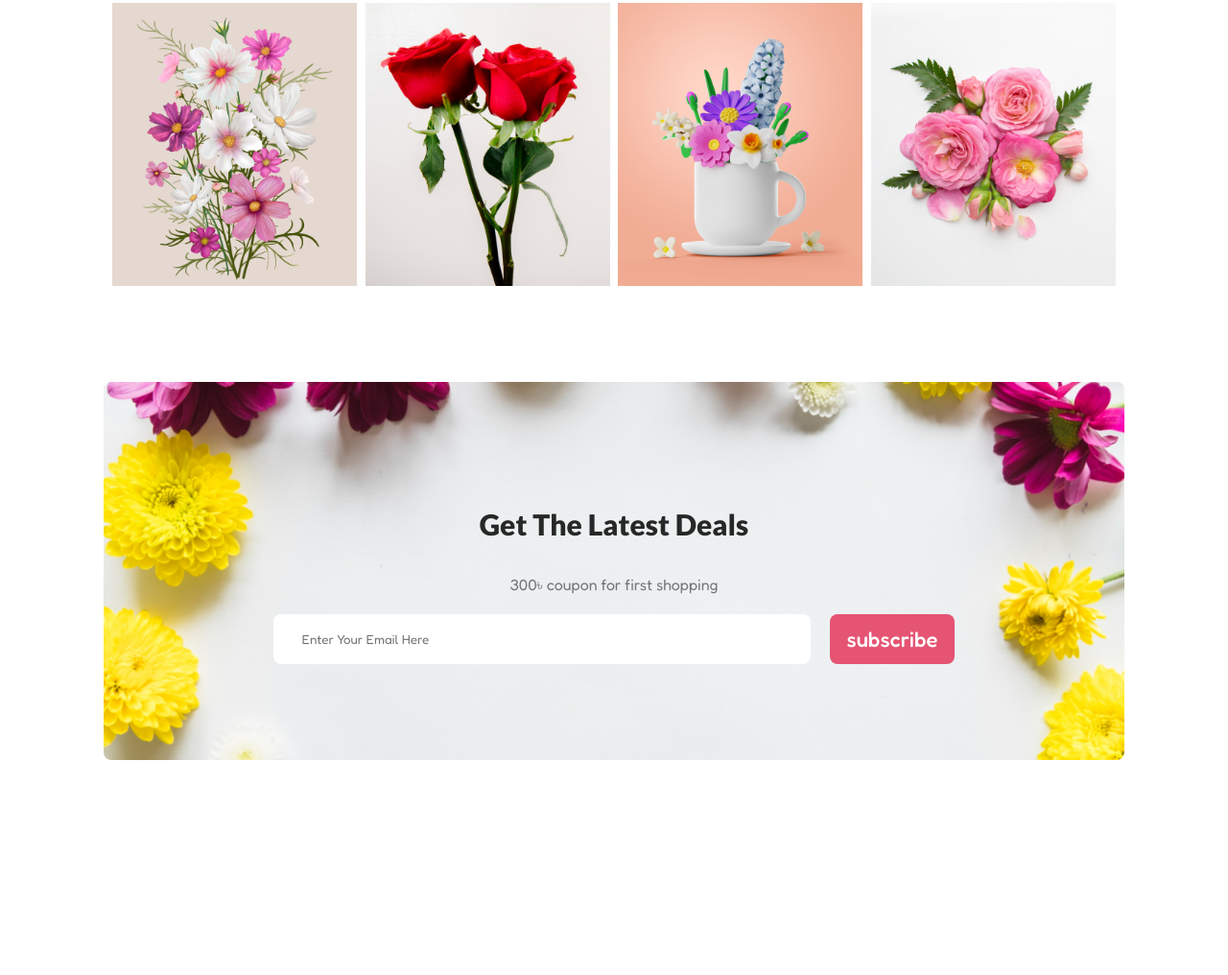
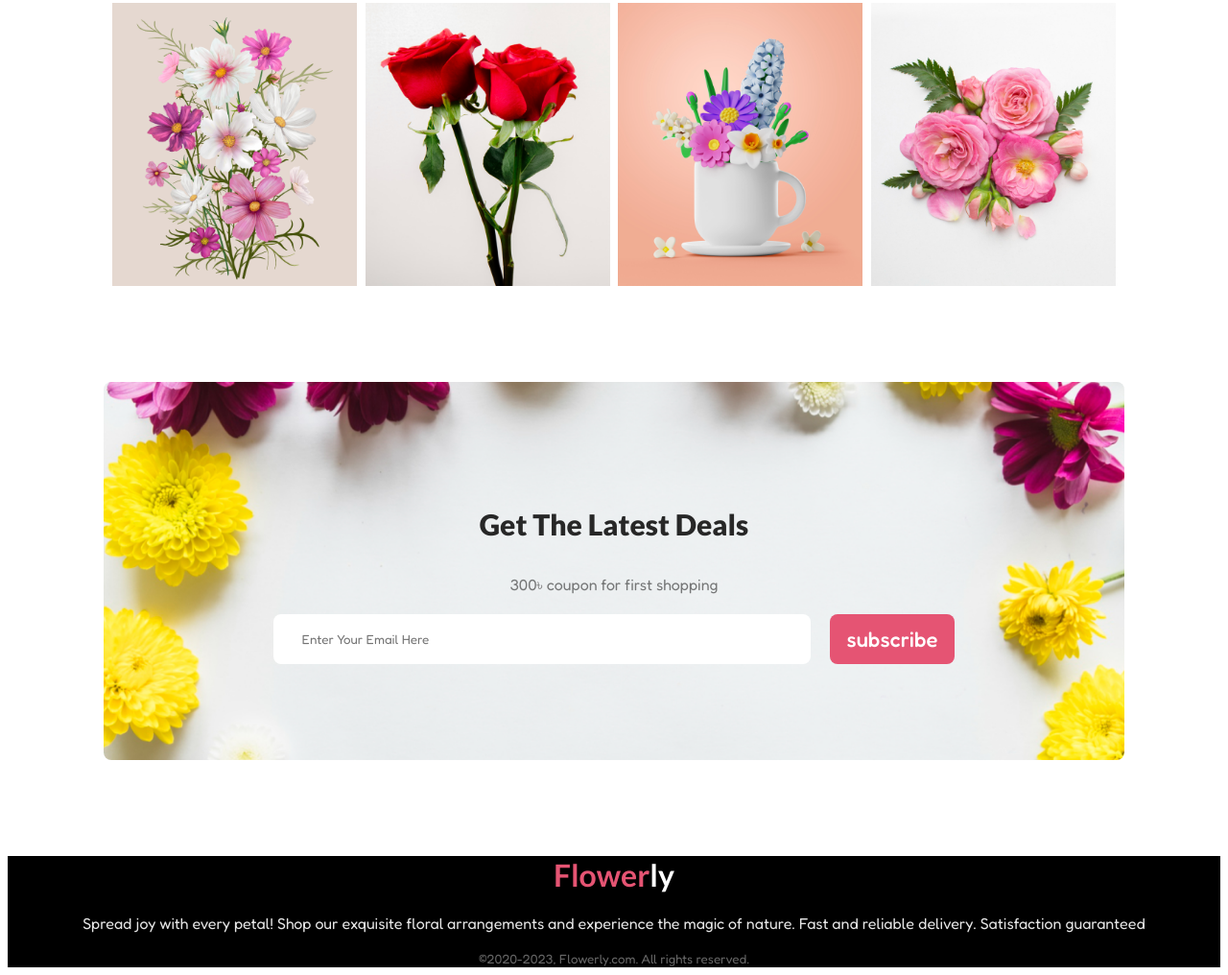
Before and after one commit to sanwar-hosen/project-lavender, a plain HTML site: page index.html in a window 1280 px wide. Shown: the part 2504-3520 px from the top of the page at 96% size. Before the commit the page ends 3396 px from the top, so only its background shows below. Drawn offline with Linux system fonts and the light colour scheme.

Commit message:
footer input

```diff
--- a/index.html
+++ b/index.html
@@ -64,9 +64,9 @@
 
         <section class="offer">
             <div class="offer-txt">
-                <h3 class="common-heading">Hot Deal ! Sale Up To 25% Off</h3>
-                <p class="common-des">It is a long established fact that a reader will be distracted by the readable
-                    content of a page when looking at its layout.</p>
+                <h3 class="common-heading">Hot Deal ! Sale Up To <span id="off">25% Off</span></h3>
+                <p class="common-des">Hot Deal! Get up to 25% off on fabulous blooms. Sign up for our newsletter at the
+                    online flower shop. Limited time offer!</p>
                 <button class="prime-button">Sign Up</button>
             </div>
 
@@ -92,15 +92,17 @@
                     <p class="common-des">300৳ coupon for first shopping</p>
                 </div>
                 <div class="form-sec">
-                   <input type="email" name="" id="email-box" placeholder="Enter Your Email Here">
-                        <button class="sub-button">subscribe</button>
-
+                    <input type="email" name="" id="email-box" placeholder="Enter Your Email Here">
+                    <button class="sub-button">subscribe</button>
                 </div>
             </div>
         </section>
     </main>
     <footer>
-
+        <h1 class="footer-head"><span class="footer-span">Flower</span>ly</h1>
+        <p>Spread joy with every petal! Shop our exquisite floral arrangements and experience the magic of nature. Fast
+            and reliable delivery. Satisfaction guaranteed</p>
+        <small style="color: #FFFFFF66;">&copy;2020-2023, Flowerly.com. All rights reserved.</small>
     </footer>
 </body>
 
--- a/style.css
+++ b/style.css
@@ -187,6 +187,10 @@ header {
     padding-inline: 180px;
 }
 
+#off {
+    color: #E55473;
+}
+
 .offer div {
     width: 50%;
 }
@@ -234,13 +238,15 @@ header {
     margin: 100px;
     text-align: center;
 }
-.form-sec{
+
+.form-sec {
     justify-content: center;
     display: flex;
     align-items: center;
     gap: 20px;
 }
-.sub-button{
+
+.sub-button {
     border-radius: 8px;
     background: #E55473;
     color: white;
@@ -250,13 +256,39 @@ header {
     font-weight: 500;
     font-family: fredoka;
 }
-.subscribe input{
+
+.subscribe input {
     width: 500px;
     height: 50px;
     border: 0px;
     padding-inline: 30px;
     border-radius: 8px;
 }
-#email-box::placeholder{
+
+#email-box::placeholder {
     font-family: fredoka;
 }
+
+/* _________________ */
+
+/* foooter section */
+
+footer {
+    background-color: black;
+    color: white;
+    text-align: center;
+}
+
+.footer-head {
+    font-family: lato;
+    font-weight: bolder;
+}
+
+.footer-span {
+    color: #E55473;
+}
+
+footer p {
+    font-size: 16px;
+    color: #FFFFFFE5;
+}
```
